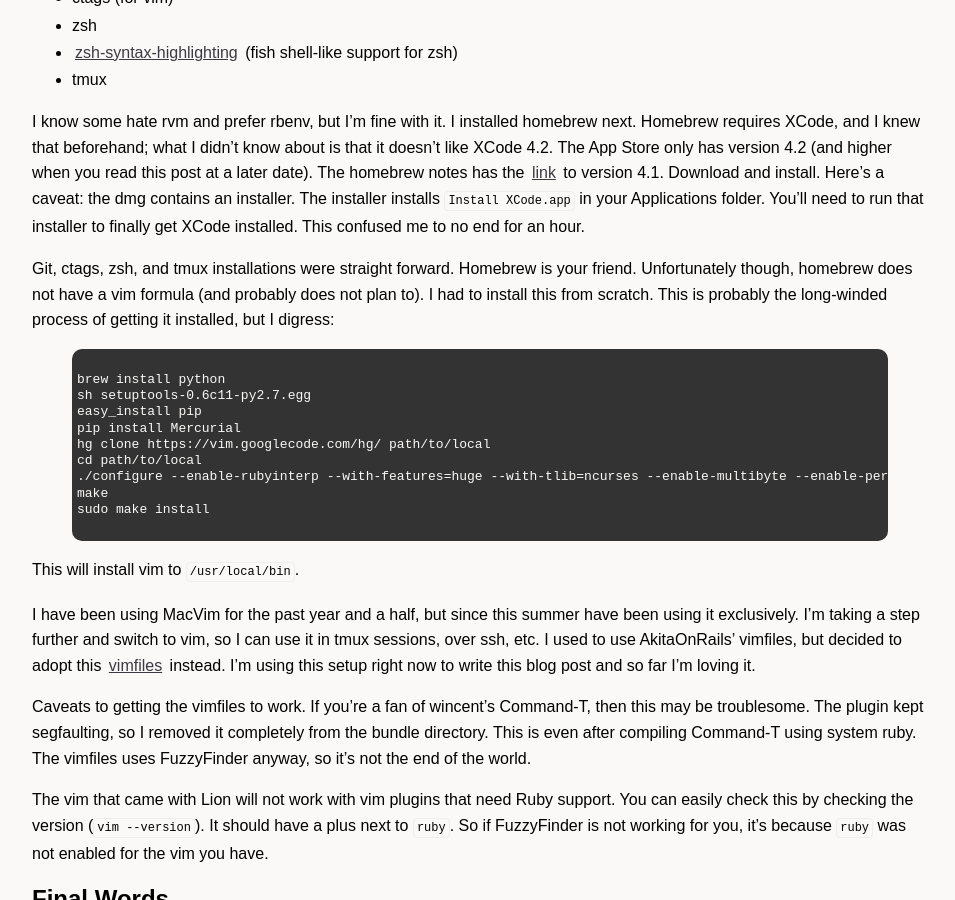
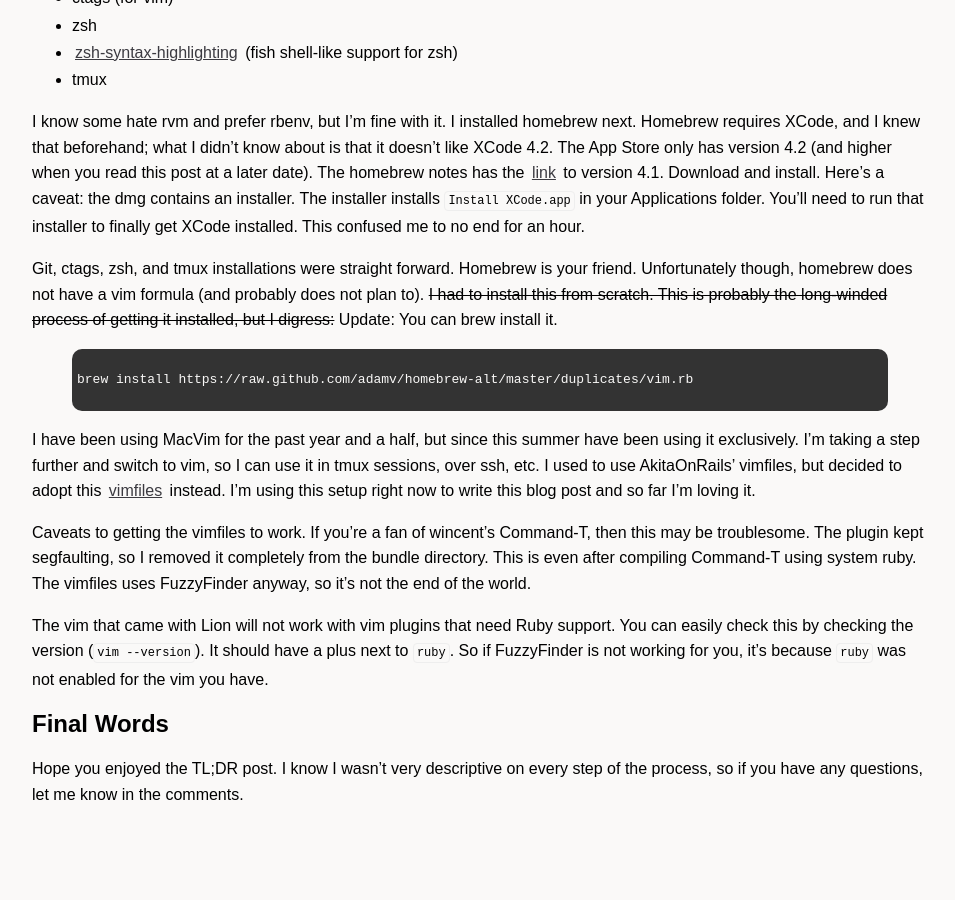
Before and after one commit to sl4m/sl4m.github.com, a Jekyll site: the page built from _posts/2011-11-13-mac-os-x-lion-development-environment.markdown, in a window 1280 px wide and 900 px high, scrolled down 1949 px. Shown: the whole window, without its empty margins (160-1115 px from the left). Built offline with Jekyll 4.4.1, drawn with Linux system fonts in a browser that asks for light colours; Markdown is read by kramdown in place of the engine named in the settings; comment, search, counter and statistics services are not loaded.

Commit message:
updated post with better vim build instructions

```diff
--- a/_posts/2011-11-13-mac-os-x-lion-development-environment.markdown
+++ b/_posts/2011-11-13-mac-os-x-lion-development-environment.markdown
@@ -88,22 +88,12 @@
  This confused me to no end for an hour.
 
 Git, ctags, zsh, and tmux installations were straight forward.  Homebrew is your friend.  Unfortunately though, homebrew does
- not have a vim formula (and probably does not plan to).  I had to install this from scratch.  This is probably the
- long-winded process of getting it installed, but I digress:
+ not have a vim formula (and probably does not plan to).  <strike>I had to install this from scratch.  This is probably the
+ long-winded process of getting it installed, but I digress:</strike> Update: You can brew install it.
 
 {% highlight text %}
-brew install python
-sh setuptools-0.6c11-py2.7.egg
-easy_install pip
-pip install Mercurial
-hg clone https://vim.googlecode.com/hg/ path/to/local
-cd path/to/local
-./configure --enable-rubyinterp --with-features=huge --with-tlib=ncurses --enable-multibyte --enable-perlinterp --enable-pythoninterp --enable-tclinterp
-make
-sudo make install
+brew install https://raw.github.com/adamv/homebrew-alt/master/duplicates/vim.rb
 {% endhighlight %}
-
-This will install vim to `/usr/local/bin`.
 
 I have been using MacVim for the past year and a half, but since this summer have been using it exclusively.  I'm taking a
  step further and switch to vim, so I can use it in tmux sessions, over ssh, etc.  I used to use AkitaOnRails'
```
